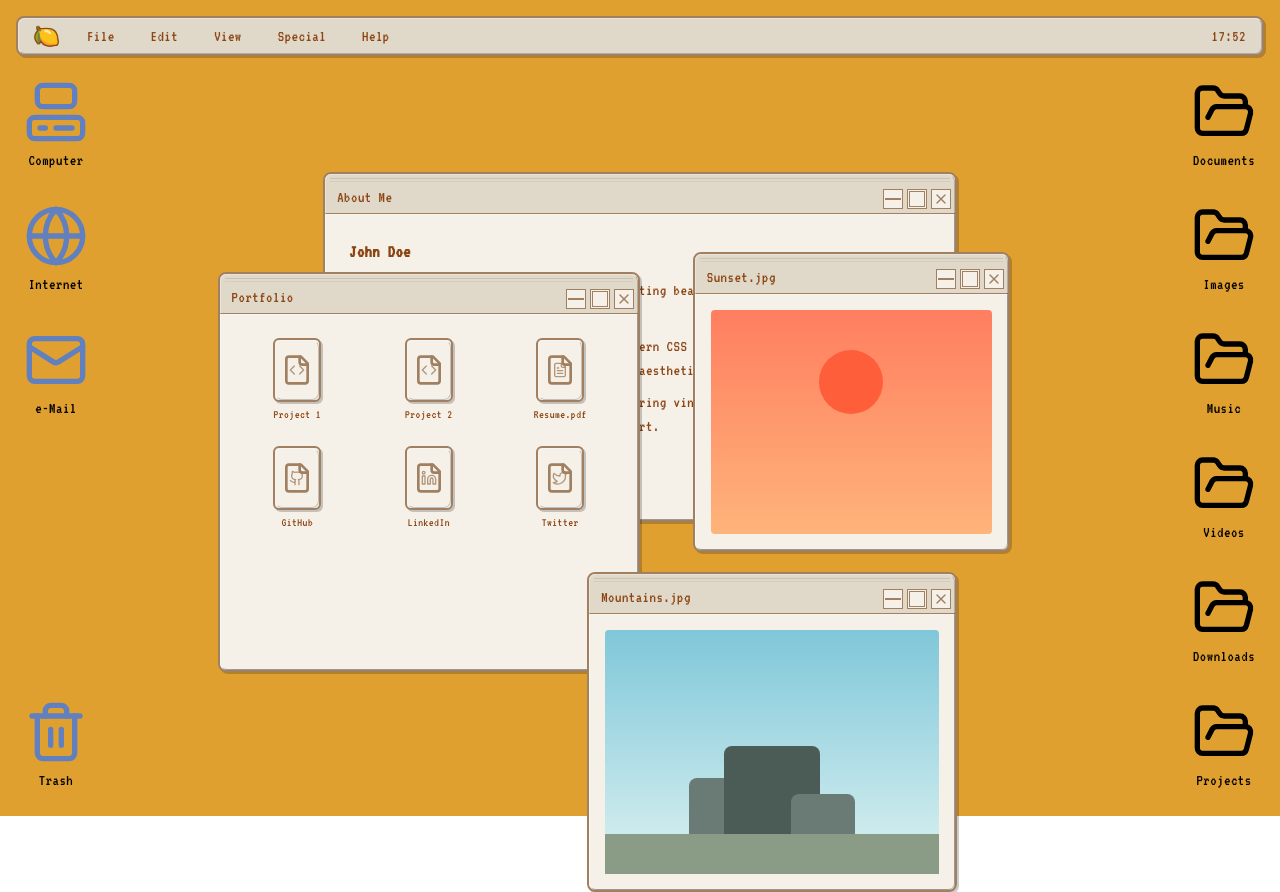
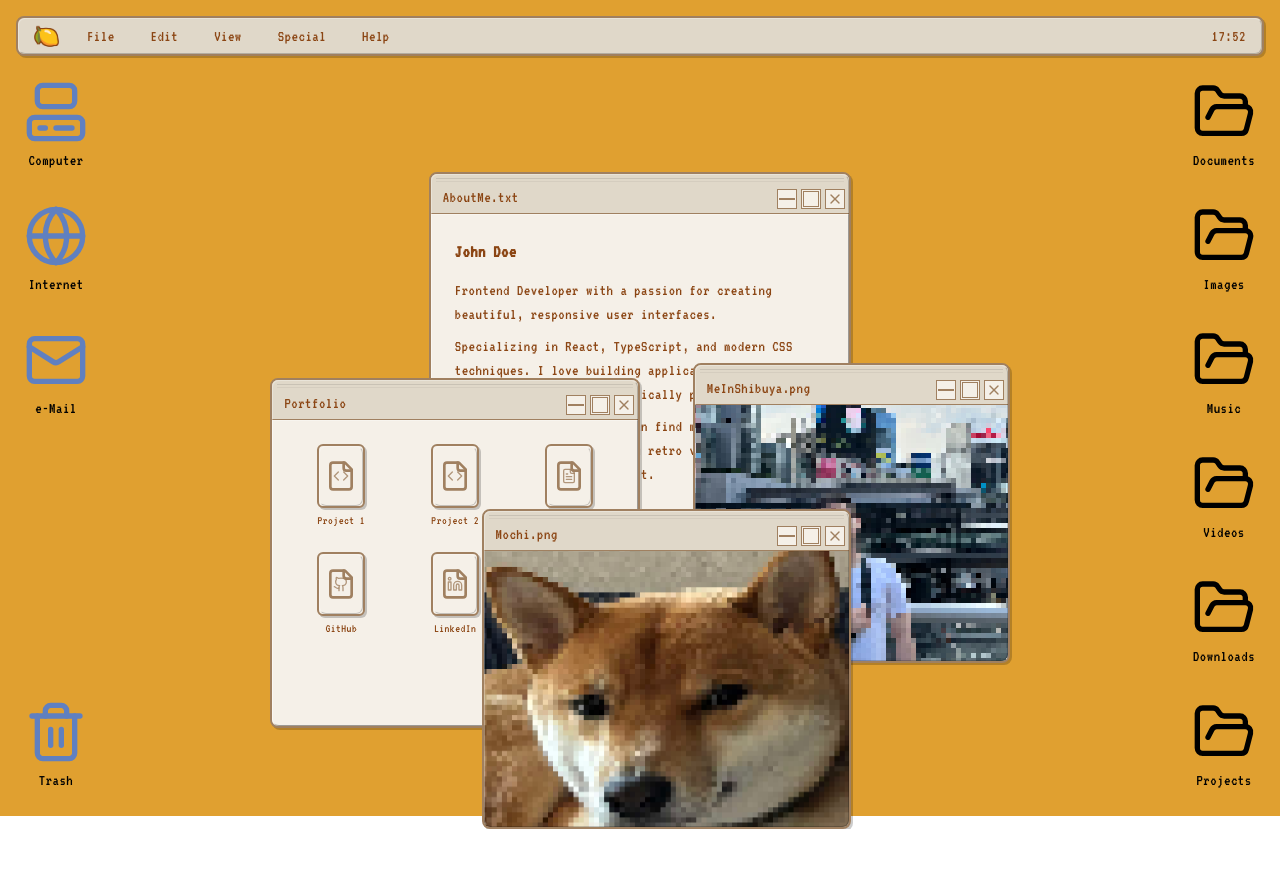
Before and after one commit to llemmoo/devportfolio, a Next.js app: page / in a window 1280 px wide. After the commit the page ends 829 px from the top, so only its background shows below. Built offline with nearby package versions, Linux system fonts and the light colour scheme.

Commit message:
Preliminary layout finished

```diff
--- a/app/page.tsx
+++ b/app/page.tsx
@@ -100,35 +100,35 @@ export default function Home() {
     // Base styles for all windows
     const baseStyles = {
       aboutMe: {
-        width: isMobile ? "95%" : "60%",
-        height: isMobile ? "300px" : "350px",
+        width: isMobile ? "95%" : "40%",
+        height: isMobile ? "300px" : "400px",
         position: "absolute" as const,
-        left: isMobile ? "2.5%" : "20%",
+        left: isMobile ? "2.5%" : "30%",
         top: isMobile ? "80px" : "100px",
         zIndex: windowOrder.indexOf("aboutMe") + 1,
       },
       portfolio: {
-        width: isMobile ? "95%" : "40%",
-        height: isMobile ? "350px" : "400px",
+        width: isMobile ? "95%" : "35%",
+        height: isMobile ? "350px" : "350px",
         position: "absolute" as const,
-        left: isMobile ? "2.5%" : "10%",
-        top: isMobile ? "400px" : "200px",
-        zIndex: windowOrder.indexOf("portfolio") + 1,
+        left: isMobile ? "2.5%" : "15%",
+        top: isMobile ? "400px" : "42%",
+        zIndex: windowOrder.indexOf("portfolio") + 2,
       },
       picture1: {
         width: isMobile ? "95%" : "30%",
         height: isMobile ? "250px" : "300px",
         position: "absolute" as const,
         left: isMobile ? "2.5%" : "55%",
-        top: isMobile ? "770px" : "180px",
+        top: isMobile ? "770px" : "40%",
         zIndex: windowOrder.indexOf("picture1") + 1,
       },
       picture2: {
         width: isMobile ? "95%" : "35%",
         height: isMobile ? "250px" : "320px",
         position: "absolute" as const,
-        left: isMobile ? "2.5%" : "45%",
-        top: isMobile ? "1040px" : "500px",
+        left: isMobile ? "2.5%" : "35%",
+        top: isMobile ? "1040px" : "60%",
         zIndex: windowOrder.indexOf("picture2") + 1,
       },
     }
@@ -136,18 +136,18 @@ export default function Home() {
     // Adjust for larger screens
     if (screenSize.width >= 1440) {
       baseStyles.aboutMe.width = "50%"
-      baseStyles.portfolio.width = "35%"
+      baseStyles.portfolio.width = "25%"
       baseStyles.picture1.width = "25%"
       baseStyles.picture2.width = "30%"
     }
 
     // Adjust for 4K screens
     if (screenSize.width >= 2560) {
-      baseStyles.aboutMe.width = "40%"
-      baseStyles.aboutMe.height = "400px"
-      baseStyles.portfolio.width = "30%"
-      baseStyles.portfolio.height = "450px"
-      baseStyles.picture1.width = "20%"
+      baseStyles.aboutMe.width = "30%"
+      baseStyles.aboutMe.height = "500px"
+      baseStyles.portfolio.width = "20%"
+      baseStyles.portfolio.height = "350px"
+      baseStyles.picture1.width = "10%"
       baseStyles.picture1.height = "350px"
       baseStyles.picture2.width = "25%"
       baseStyles.picture2.height = "370px"
@@ -182,7 +182,7 @@ export default function Home() {
             <RetroWindow
               className="overflow-hidden"
               style={windowStyles.aboutMe}
-              title="About Me"
+              title="AboutMe.txt"
               onClose={() => closeWindow("aboutMe")}
               onMinimize={() => closeWindow("aboutMe")}
               onMaximize={() => bringToFront("aboutMe")}
@@ -243,16 +243,15 @@ export default function Home() {
             <RetroWindow
               className="overflow-hidden"
               style={windowStyles.picture1}
-              title="Sunset.jpg"
+              title="MeInShibuya.png"
               onClose={() => closeWindow("picture1")}
               onMinimize={() => closeWindow("picture1")}
               onMaximize={() => bringToFront("picture1")}
               onClick={() => bringToFront("picture1")}
             >
               <div className="h-full flex items-center justify-center bg-[#f5f0e8] p-2">
-                <div className="w-full h-full bg-gradient-to-b from-[#ff7e5f] to-[#feb47b] rounded-sm flex items-center justify-center">
-                  <div className="w-16 h-16 rounded-full bg-[#ff5e3a] relative bottom-10"></div>
-                </div>
+              <img src="images/pixelate12.png" alt="Mochi.png" style={{maxWidth: 400}}/>
+
               </div>
             </RetroWindow>
           )}
@@ -262,21 +261,16 @@ export default function Home() {
             <RetroWindow
               className="overflow-hidden"
               style={windowStyles.picture2}
-              title="Mountains.jpg"
+              title="Mochi.png"
               onClose={() => closeWindow("picture2")}
               onMinimize={() => closeWindow("picture2")}
               onMaximize={() => bringToFront("picture2")}
               onClick={() => bringToFront("picture2")}
             >
               <div className="h-full flex items-center justify-center bg-[#f5f0e8] p-2">
-                <div className="w-full h-full bg-gradient-to-b from-[#7fc7d9] to-[#dcf2f1] rounded-sm flex items-end justify-center">
-                  <div className="w-full h-1/2 relative">
-                    <div className="absolute bottom-0 left-1/4 w-16 h-24 bg-[#6a7b76] rounded-t-lg"></div>
-                    <div className="absolute bottom-0 left-1/2 transform -translate-x-1/2 w-24 h-32 bg-[#4a5c55] rounded-t-lg"></div>
-                    <div className="absolute bottom-0 right-1/4 w-16 h-20 bg-[#6a7b76] rounded-t-lg"></div>
-                    <div className="w-full h-10 bg-[#8a9b86] absolute bottom-0"></div>
-                  </div>
-                </div>
+                <picture>
+                <img src="images/pixelatePoch12.png" alt="Mochi.png" style={{maxWidth: 400}}/>
+                </picture>
               </div>
             </RetroWindow>
           )}
```
Also changed, not shown: public/images/pixelate12.png (added), public/images/pixelatePoch12.png (added).
